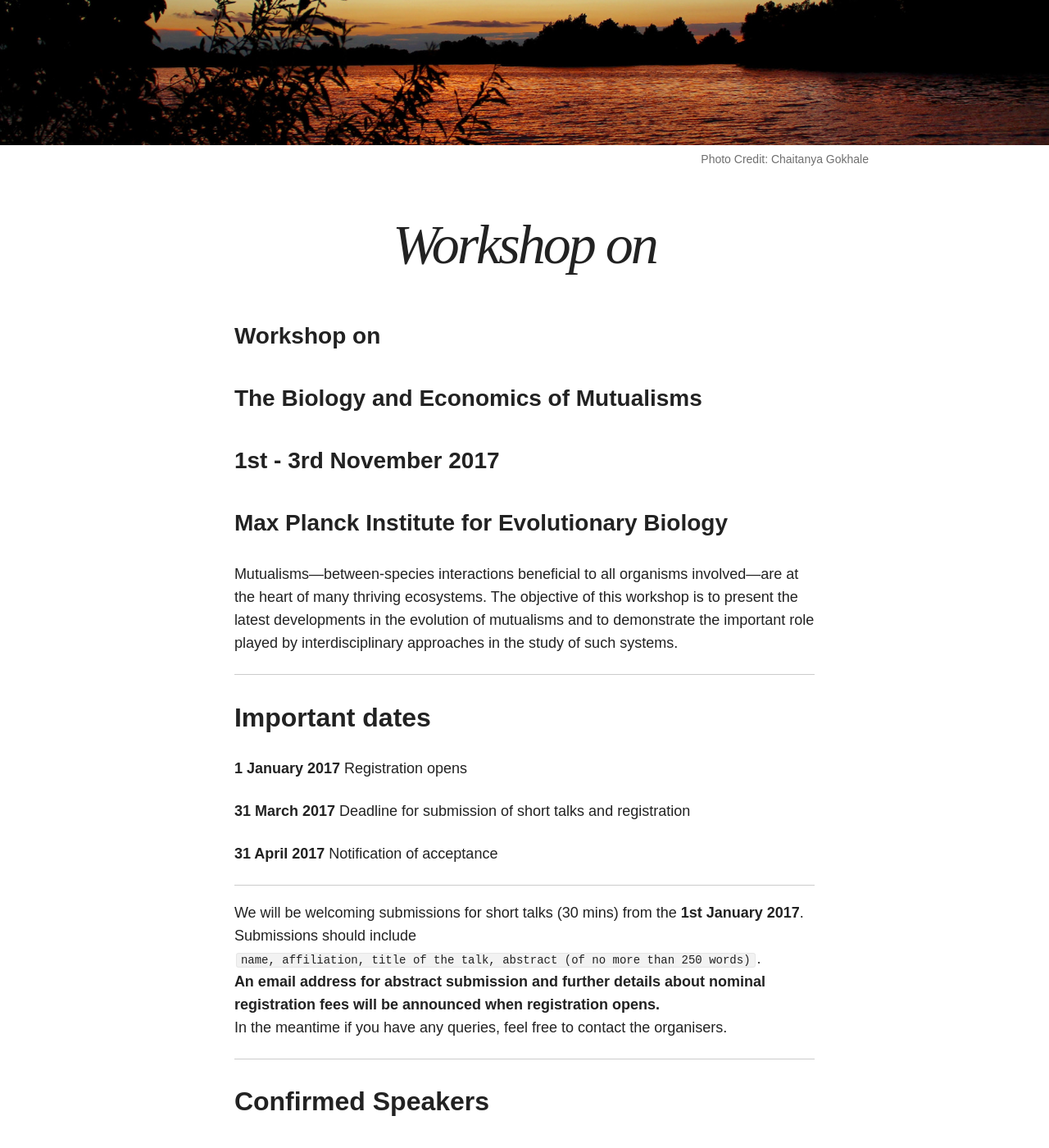
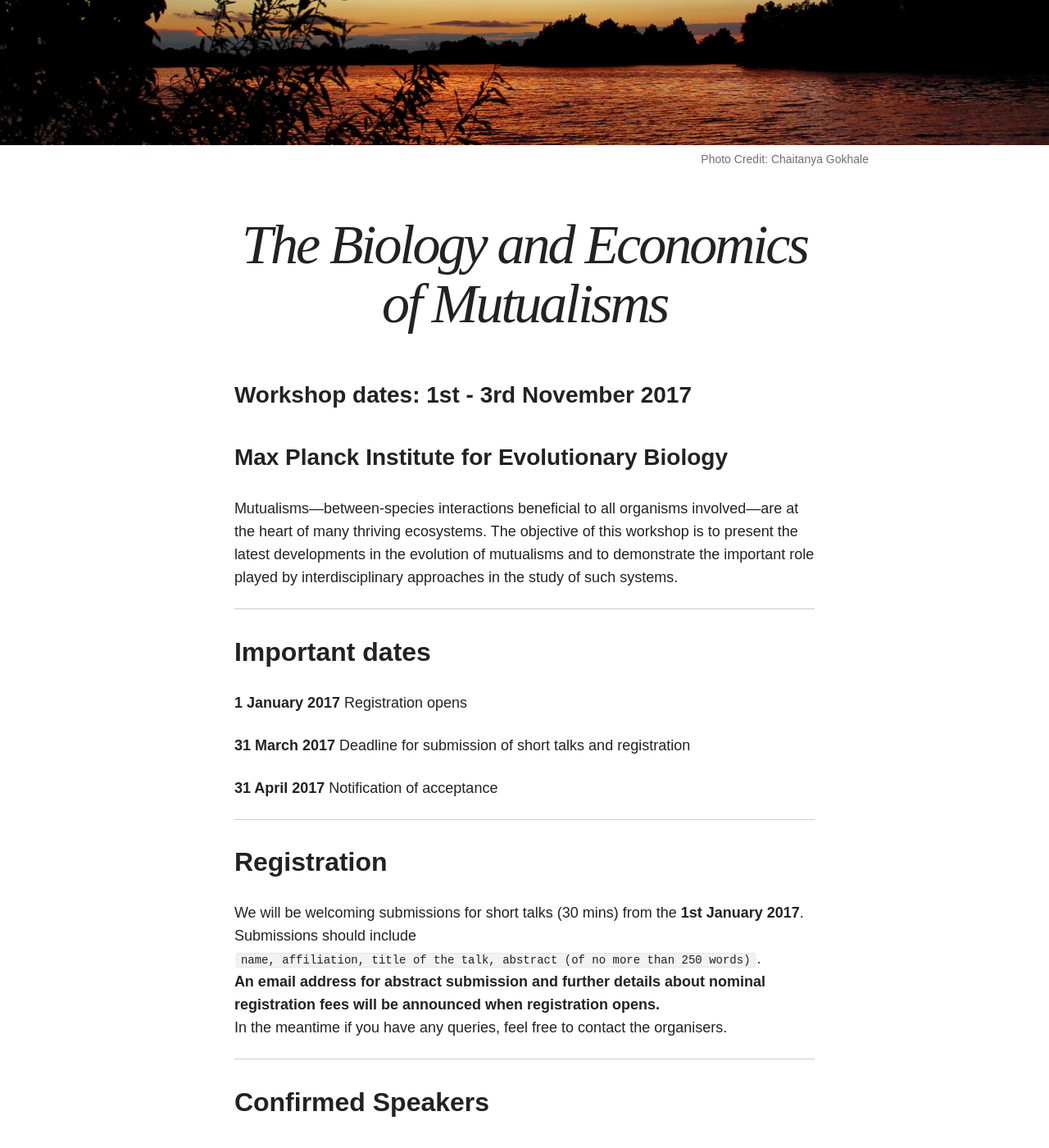
Before and after one commit to bionomics/bionomics, a Jekyll site: the page built from home/index.md, in a window 1280 px wide and 1400 px high, scrolled down 367 px. Shown: the whole window at 82% size. Built offline with Jekyll 4.4.1, drawn with Linux system fonts in a browser that asks for light colours; nearby versions of some CDN libraries; our own code applies the rules of GitHub Pages for plain Markdown files; some of the changed lines change nothing that is shown.

Commit message:
registration header

```diff
--- a/home/index.md
+++ b/home/index.md
@@ -1,17 +1,13 @@
 ---
 layout: page
-title:
-excerpt:
+title: The Biology and Economics of Mutualisms
+excerpt: "Workshop on the biology and economics of mutualisms being held at the Max Planck Institute for Evolutionary Biology"
 image:
   feature: IMG_0895.jpg
   credit: Chaitanya Gokhale
 ---
 
-### Workshop on
-
-### The Biology and Economics of Mutualisms
-
-### 1st - 3rd November 2017
+### Workshop dates: 1st - 3rd November 2017
 
 ### [Max Planck Institute for Evolutionary Biology](http://www.evolbio.mpg.de)
 
@@ -34,6 +30,8 @@ The objective of this workshop is to present the latest developments in the evol
 Submissions should include name, affiliation, title of the talk, abstract (of no more than 250 words).
 Please send the submissions to mutual-workshop@evolbio.mpg.de.
 Registration fees will cover food and accommodation for the complete duration of the conference. -->
+
+## Registration
 
 We will be welcoming submissions for short talks (30 mins) from the **1st January 2017**.
 Submissions should include `name, affiliation, title of the talk, abstract (of no more than 250 words)`.
```
